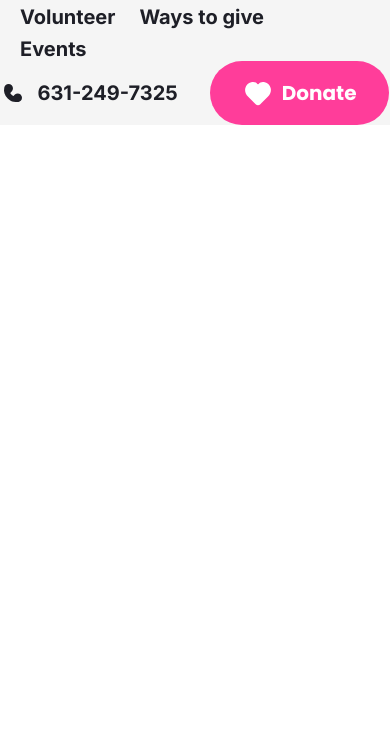
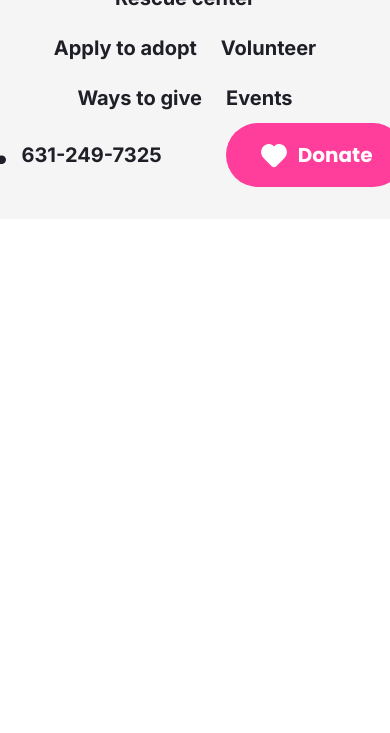
Before and after one commit to murillosm/Animal-Adoption-Website-Desafio-de-projeto-semana-4, a plain HTML site: page index.html in a window 390 px wide. Shown: the part 111-844 px from the top of the page. Drawn offline with Linux system fonts and the light colour scheme.

Commit message:
responsividade do menu concluido

```diff
--- a/assets/css/pages/index/index.css
+++ b/assets/css/pages/index/index.css
@@ -14,6 +14,7 @@
    border-radius: 32px;
    background-color: #ff3d9a;
    width: 100%;
+   max-width: 400px;
    height: 64px;
    display: flex;
    flex-direction: row;
@@ -31,7 +32,11 @@
 }
 
 .icon-heart {
-   width: 100%;
+   width: 32px;
+   height: 32px;
    position: relative;
-   height: 32px;
 }
+
+#options-list li {
+   display: inline-block;
+}
--- a/assets/css/pages/index/partials/navbar.css
+++ b/assets/css/pages/index/partials/navbar.css
@@ -2,9 +2,12 @@ header {
    background: #F5F5F5;
    width: 100%;
    min-height: 120px;
-   min-height: auto;
    display: flex;
    flex-wrap: wrap;
+   align-items: center;
+   justify-content: space-between;
+   padding: 10px 20px;
+   align-content: space-between
 }
 
 #logo-menu {
@@ -13,7 +16,9 @@ header {
    height: 48px;
 }
 
-
+#logo {
+   padding-bottom: 0;
+}
 
 #container-menu {
    width: 100%;
@@ -51,7 +56,7 @@ header {
    text-align: left;
    font-size: 20px;
    color: #1e1f27;
-   font-family: Inter;
+   font-family: "Inter", sans-serif;
    font-weight: 700;
    white-space: nowrap;
 }
@@ -69,13 +74,124 @@ header {
    max-width: 393px;
 }
 
+/* Menu */
 .menu {
+   position: relative;
    display: inline-flex;
    flex-direction: row;
    align-items: center;
    height: 120px;
    padding: 0 20px;
-   gap: 20px;
-   align-content: center;
+   align-content: space-between;
    margin-right: 85px;
 }
+
+/* Opções do Menu */
+.menu-options {
+   display: flex;
+   flex-direction: row;
+   align-items: center;
+   justify-content: center;
+}
+
+@media (max-width: 1300px) {
+   .menu {
+      margin-right: 0;
+   }
+
+}
+
+/* Media Queries para Responsividade */
+@media (max-width: 768px) {
+   header {
+      flex-direction: row;
+      align-items: center;
+      padding: 32px 16px;
+      display: flex;
+      align-items: center;
+      justify-content: center;
+   }
+
+   .menu-options {
+      flex-direction: row;
+      align-items: center;
+      display: flex;
+      align-items: center;
+      justify-content: center;
+      width: 370px;
+      text-align: center;
+   }
+
+   .menu {
+      flex-direction: row;
+      justify-content: center;
+      align-content: space-evenly;
+      width: 100%;
+      margin-right: 0;
+      height: auto;
+   }
+
+   #container-menu {
+      width: 100%;
+      display: flex;
+      align-items: center;
+      justify-content: center;
+      flex-wrap: wrap;
+   }
+
+   #options-list {
+      flex-direction: row;
+      width: 100%;
+      gap: 10px;
+      align-items: center;
+      justify-content: center;
+   }
+
+   #options-list li {
+      flex-direction: row;
+      display: flex;
+      align-items: center;
+      justify-content: center;
+   }
+
+   #options-list a {
+      font-size: 20px;
+      line-height: 50px;
+      display: flex;
+      flex-direction: row;
+      align-items: center;
+      justify-content: center;
+   }
+
+   .donate-button {
+      width: 100%;
+      max-width: none;
+   }
+
+   #div-donate {
+      flex-direction: wrap;
+      gap: 64px;
+      padding-top: 0px;
+   }
+
+   .phone {
+      justify-content: center;
+      width: 100%;
+      font-size: 20px;
+   }
+}
+
+@media (max-width: 480px) {
+   #options-list a {
+      font-size: 20px;
+   }
+
+   .donate-button {
+      font-size: 20px;
+      padding: 12px 24px;
+   }
+
+   .phone {
+      font-size: 20px;
+   }
+}
--- a/index.html
+++ b/index.html
@@ -18,11 +18,11 @@
             <div class="menu">
                <nav class="menu-options">
                   <ul id="options-list">
-                     <li class="option"><a href="#" lang="en">Rescue сenter</a></li>
-                     <li class="option"><a href="#" lang="en">Apply to adopt</a></li>
-                     <li class="option"><a href="#" lang="en">Volunteer</a></li>
-                     <li class="option"><a href="#" lang="en">Ways to give</a></li>
-                     <li class="option"><a href="#" lang="en">Events</a></li>
+                     <li class="option1"><a href="#" lang="en">Rescue сenter</a></li>
+                     <li class="option1"><a href="#" lang="en">Apply to adopt</a></li>
+                     <li class="option2"><a href="#" lang="en">Volunteer</a></li>
+                     <li class="option2"><a href="#" lang="en">Ways to give</a></li>
+                     <li class="option2"><a href="#" lang="en">Events</a></li>
                   </ul>
                </nav>
             </div>
```
